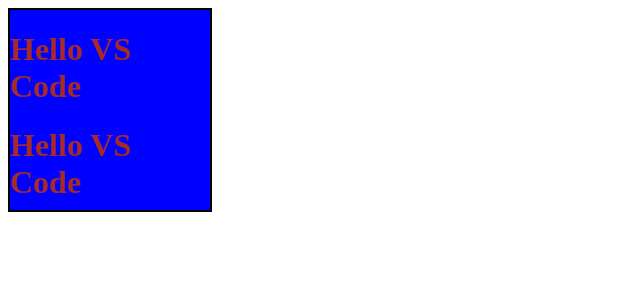
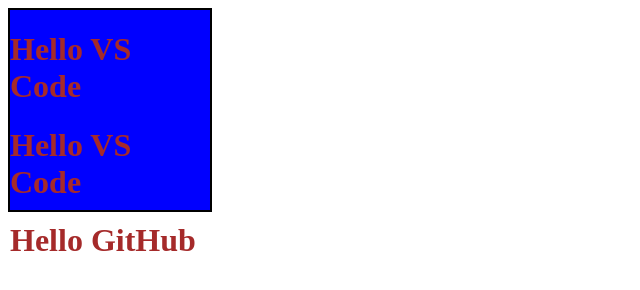
Before and after one commit to olgaosadchuk/gittest, a plain HTML site: page index.html in a window 1280 px wide. Shown: the whole page, without its empty margins (0-640 px from the left). Drawn offline with Linux system fonts and the light colour scheme.

Commit message:
Created Hello GitHub line

```diff
--- a/index.html
+++ b/index.html
@@ -13,6 +13,7 @@
         <div class="container">
             <h1 class="hello">Hello VS Code</h1>
             <h1 class="hello">Hello VS Code</h1>
+            <h1 class="hello">Hello GitHub</h1>
         </div>
 
     </body>
```
